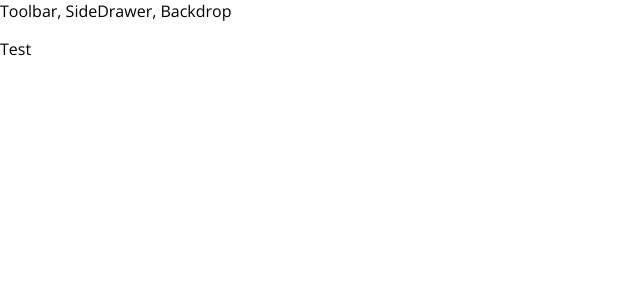
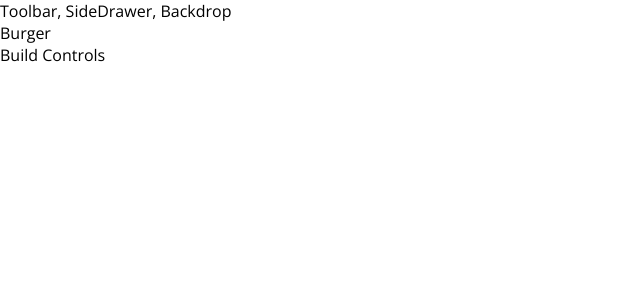
Before and after one commit to felipe-basina/reactjs, a React app in the folder burger-builder/: page / in a window 1280 px wide. Shown: the top 300 px of the page, without its empty margins (0-640 px from the left). Built offline with nearby package versions, Linux system fonts and the light colour scheme.

Commit message:
Adicionado container principal + estilo inicial.

```diff
--- a/burger-builder/src/App.js
+++ b/burger-builder/src/App.js
@@ -1,6 +1,7 @@
 import React, { Component } from "react";
 
 import Layout from './components/Layout/Layout'
+import BurderBuilder from "./containers/BurderBuilder/BurderBuilder";
 
 class App extends Component {
 
@@ -8,7 +9,7 @@ class App extends Component {
         return (
           <div>
               <Layout>
-                  <p>Test</p>
+                  <BurderBuilder />
               </Layout>
           </div>
         );
--- /dev/null
+++ b/burger-builder/src/components/Layout/Layout.css
@@ -0,0 +1,3 @@
+.Content {
+    margin-top: 16px;
+}
--- a/burger-builder/src/components/Layout/Layout.js
+++ b/burger-builder/src/components/Layout/Layout.js
@@ -1,12 +1,13 @@
 import React from 'react';
 
 import Aux from './../../hoc/Aux';
+import classes from './Layout.css';
 
 const layout = (props) => (
     // Component Aux utilizado para empacotar o JSX
     <Aux>
         <div>Toolbar, SideDrawer, Backdrop</div>
-        <main>
+        <main className={classes.Content}>
             {props.children}
         </main>
     </Aux>
--- /dev/null
+++ b/burger-builder/src/containers/BurderBuilder/BurderBuilder.js
@@ -0,0 +1,18 @@
+import React, { Component } from 'react';
+
+import Aux from './../../hoc/Aux';
+
+class BurderBuilder extends Component {
+
+    render() {
+        return (
+            <Aux>
+                <div>Burger</div>
+                <div>Build Controls</div>
+            </Aux>
+        );
+    }
+
+}
+
+export default BurderBuilder;
```
